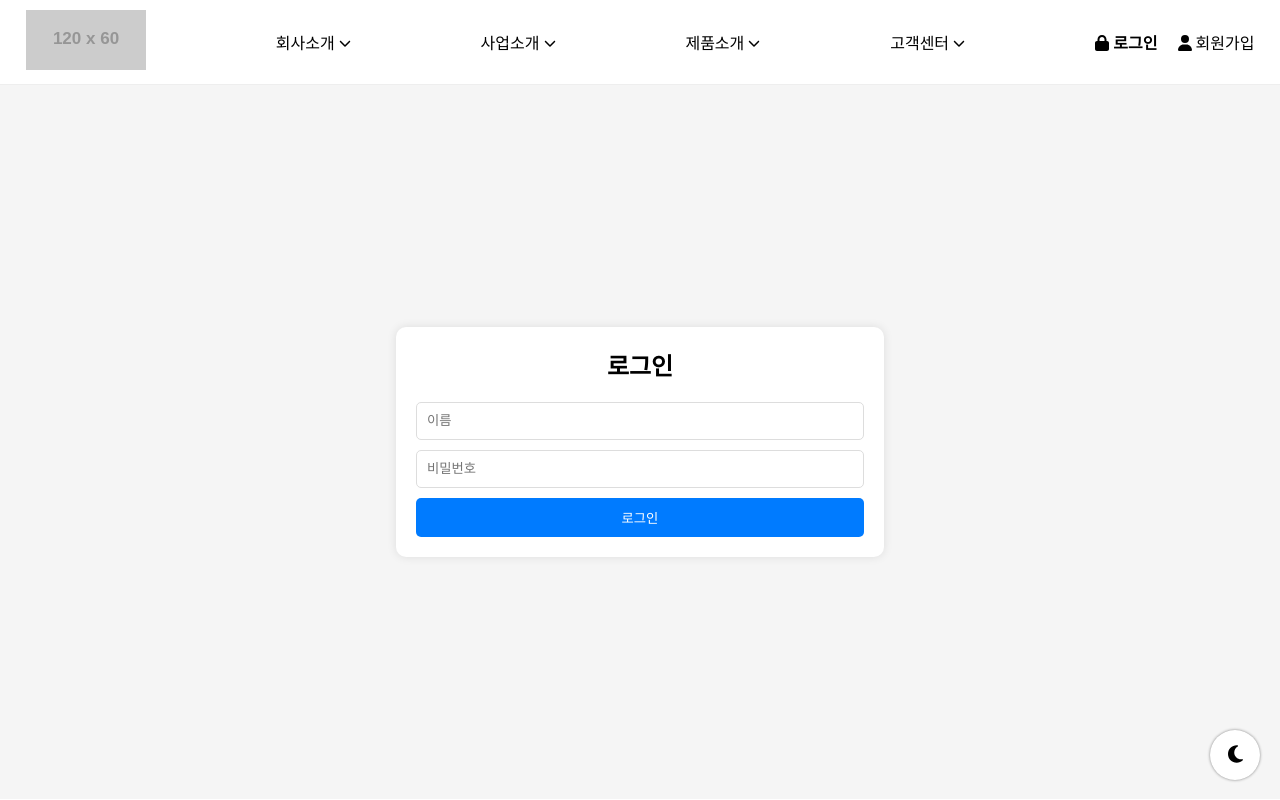
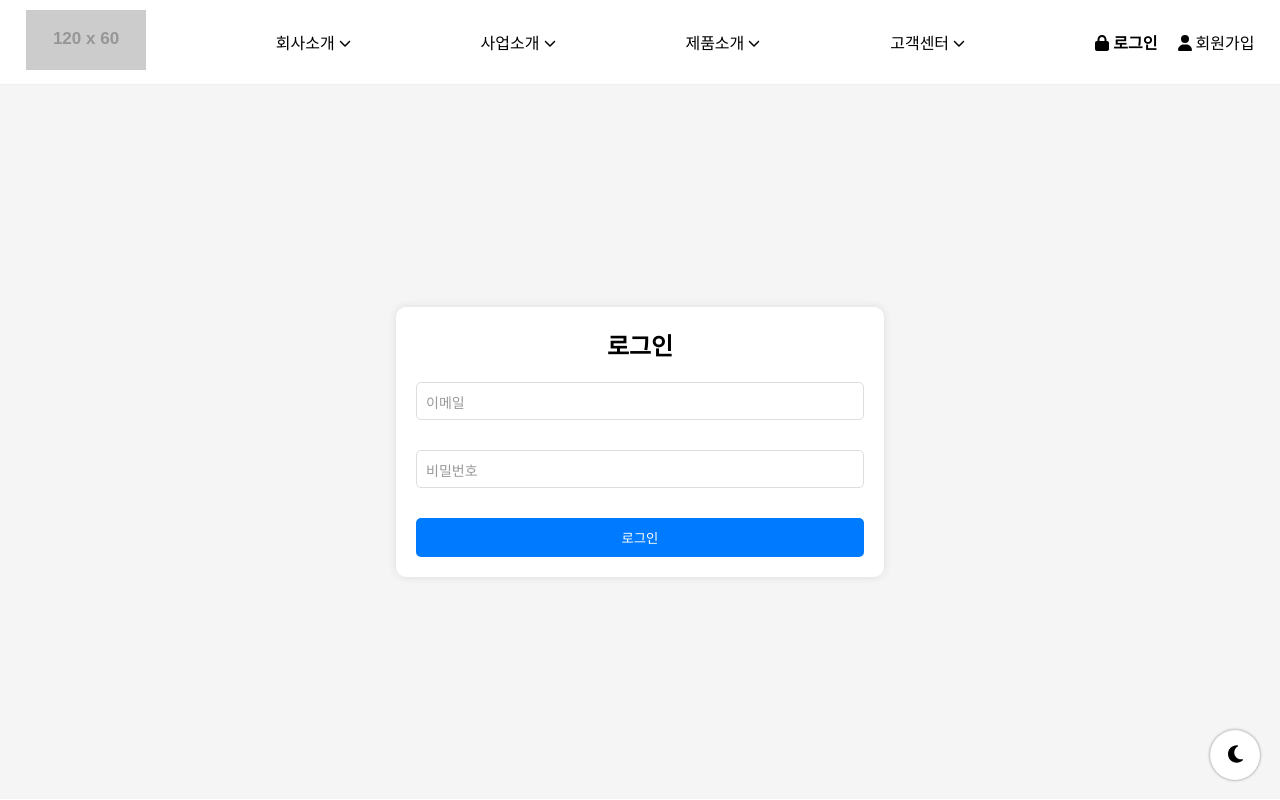
Before and after one commit to suyeonpar/Template_website, a React (Create React App) app: page /login in a window 1280 px wide. Built offline with nearby package versions, Linux system fonts and the light colour scheme; a web font is replaced by a local one.

Commit message:
로그인기능 추가

```diff
--- a/src/components/Nav.js
+++ b/src/components/Nav.js
@@ -163,11 +163,11 @@
     const SubMenuHeight = (e) =>{
         //const [isHeight, setIsHeight] = useState();
         const list = document.querySelectorAll(".sub_list")[e];
-        console.log(list);
+        //console.log(list);
         const listLength = list.querySelectorAll("li").length;
-        console.log(listLength);
+        //console.log(listLength);
         const value = listLength * 43+"px";
-        console.log(value);
+        //console.log(value);
 
         return setIsValue(value);
     }
--- a/src/pages/Login.js
+++ b/src/pages/Login.js
@@ -1,5 +1,7 @@
-import React from 'react'
+import React, { useState } from 'react'
 import styled from 'styled-components'
+import { firebaseAuth, signInWithEmailAndPassword } from '../firebase'
+import { useNavigate } from 'react-router-dom'
 
 const Container = styled.div`
   display: flex;
@@ -33,6 +35,35 @@
   border: 1px solid #ddd;
   border-radius: 5px;
   box-sizing: border-box;
+  padding-left: 45px;
+  transition: border-color 0.4s;
+  &:focus{
+    border-color: #007bff;
+    outline: none;
+  }
+  &::placeholder{
+    opacity: 0;
+  }
+`
+const InputWrapper = styled.div`
+  position: relative;
+  margin-bottom: 20px;
+  input:focus + label,
+  input:not(:placeholder-shown) + label{
+    top: 4px;
+    left: 4px;
+    font-size: 8px;
+    color: #007bff;
+  }
+`
+const Lable = styled.label`
+  position: absolute;
+  top: 10px;
+  left: 10px;
+  font-size: 14px;
+  color: #999;
+  transition: all 0.3s;
+  pointer-events: none;
 `
 const Button = styled.button`
   width: 100%;
@@ -45,14 +76,54 @@
 `
 
 function Login() {
+
+  const [email, setEmail] = useState();
+  const [password, setPassword] = useState();
+  const [error, setError] = useState();
+  const navigate = useNavigate();
+  //console.log(navigate);
+  const errorMsg = (errorCode) =>{
+    const firebaseError = {
+      'auth/user-not-found' : "이메일 혹은 비밀번호가 잘못 되었습니다.",
+      'auth/wrong-password' : "이메일 혹은 비밀번호가 잘못 되었습니다.",
+      'auth/invaild-email' : "이메일 혹은 비밀번호가 잘못 되었습니다.",
+      'auth/invalid-login-credentials' : "이메일 혹은 비밀번호가 잘못 되었습니다."
+    }
+    return firebaseError[errorCode] || '알 수 없는 에러가 발생했습니다.'
+  }
+
+
+  const LoginForm = async (e) =>{
+    e.preventDefault(); //함수내에서만 쓸 수 있고
+    try{//오류가 있을 순 있지만 실행해주세요 오류가 없다면 try 를 실행
+      const userLogin = await signInWithEmailAndPassword(firebaseAuth, email, password);
+      //console.log(userLogin)
+      const user = userLogin.user
+      //console.log(user) // user정보만 콘솔에 뜬다
+    }catch(error){//오류가 있다면 catch를 실행해주세요
+      setError(errorMsg(error.code));
+      //console.log(error.code)
+    }
+  }
+
   return (
     <>
     <Container>
       <SignUp>
         <Title>로그인</Title>
-        <Input type='text' className='name' placeholder='이름' />
-        <Input type='password' className='password' placeholder='비밀번호' />
-        <Button>로그인</Button>
+        {email} {password}
+        <form onSubmit={LoginForm}>
+          <InputWrapper>
+            <Input type='email' className='email' placeholder='이메일' onChange={(e)=>{setEmail(e.target.value)}} />
+            <Lable>이메일</Lable>
+          </InputWrapper>
+          <InputWrapper>
+            <Input type='password' className='password' placeholder='비밀번호' onChange={(e)=>{setPassword(e.target.value)}} />
+            <Lable>비밀번호</Lable>
+          </InputWrapper>
+          <Button>로그인</Button>
+        </form>
+        <p>{error}</p>
       </SignUp>
     </Container>
     </>
--- a/src/pages/Member.js
+++ b/src/pages/Member.js
@@ -1,5 +1,8 @@
-import React from 'react'
+import React, { useState } from 'react'
 import styled from 'styled-components'
+import { firebaseAuth, createUserWithEmailAndPassword } from './../firebase'
+import { doc, setDoc, getFirestore } from 'firebase/firestore';
+import { useNavigate } from 'react-router-dom';
 
 const Container = styled.div`
   display: flex;
@@ -33,7 +36,23 @@
   border: 1px solid #ddd;
   border-radius: 5px;
   box-sizing: border-box;
+  &:focus{
+    border-color: #007bff;
+    outline: none;
+  }
 `
+const InputWrapper = styled.div`
+  position: relative;
+  margin-bottom: 20px;
+  input:focus + label,
+  input:not(:placeholder-shown) + label{
+    top: 4px;
+    left: 4px;
+    font-size: 8px;
+    color: #007bff;
+  }
+`
+
 const Button = styled.button`
   width: 100%;
   padding: 10px;
@@ -45,16 +64,72 @@
 `
 
 function Member() {
+  const [name, setName] = useState();
+  const [email, setEmail] = useState();
+  const [password, setPassword] = useState();
+  const [nickname, setNickname] = useState();
+  const [phone, setPhone] = useState();
+  const [error, setError] = useState();
+  const navigate = useNavigate();
+
+  const PhoneNumber = (e) =>{
+
+    const value = e.target.value;
+    const number = (''+value).replace(/[^0-9]/g, '')
+    const match = number.match(/^(\d{2,3})(\d{3,4})(\d{4})$/, `$1-$2-$3`);
+    //console.log(match)
+    if(match){
+      return setPhone(match[1] + '-' + match[2] + '-' + match[3]);
+    }
+
+  }
+
+  const errorMsg = (erorrCode) =>{
+    const firebaseError = {
+      'auth/missing-password' : "패스워드가 입력되지 않았습니다.",
+      'auth/email-already-in-use' : "이미 사용중인 이메일입니다.",
+      'auth/invalid-email' : "사용할 수 없는 이메일입니다.",
+      'auth/operation-not-allowed' : "이메일/비밀번호 계정이 비활성화 되어 있습니다.",
+      'auth/weak-password' : "너무 짧은 비밀번호를 사용하였습니다.(6자리)"
+    }
+    return firebaseError[erorrCode] || '알 수 없는 에러가 발생하였습니다.'
+  }
+
+  const signUp = async (e) =>{
+    e.preventDefault();
+    try{
+      const {user} = await createUserWithEmailAndPassword(firebaseAuth, email, password);
+
+      const userProfile = {
+        name,
+        nickname,
+        phone
+      }
+      console.log(userProfile)
+      await setDoc(doc(getFirestore(), "users", user.uid), userProfile)
+
+      alert("회원가입이 완료되었습니다.")
+      navigate('/'); //main화면으로 넘어간다
+
+    }catch(error){
+      setError(errorMsg(error.code));
+      console.log(error);
+    }
+  }
+
   return (
     <>
     <Container>
       <SignUp>
         <Title>회원가입</Title>
-        <Input type='text' className='name' placeholder='이름' />
-        <Input type='email' className='email' placeholder='이메일' />
-        <Input type='password' className='password' placeholder='비밀번호' />
+        <Input defaultValue={name} onChange={(e)=>{setName(e.target.value)}} type='text' className='name' placeholder='이름' />
+        <Input defaultValue={nickname} onChange={(e)=>{setNickname(e.target.value)}} type='text' className='nickname' placeholder='닉네임' />
+        <Input defaultValue={phone} type='text' className='phone' placeholder='전화번호' onChange={PhoneNumber} maxLength={13} />
+        <Input type='email' className='email' onChange={(e)=>{setEmail(e.target.value)}} placeholder='이메일' />
+        <Input type='password' className='password' onChange={(e)=>{setPassword(e.target.value)}} placeholder='비밀번호' />
         <Input type='password' className='confirm_password' placeholder='비밀번호 확인' />
-        <Button>가입</Button>
+        <Button onClick={signUp}>가입</Button>
+        <p>{error}</p>
       </SignUp>
     </Container>
     </>
```
